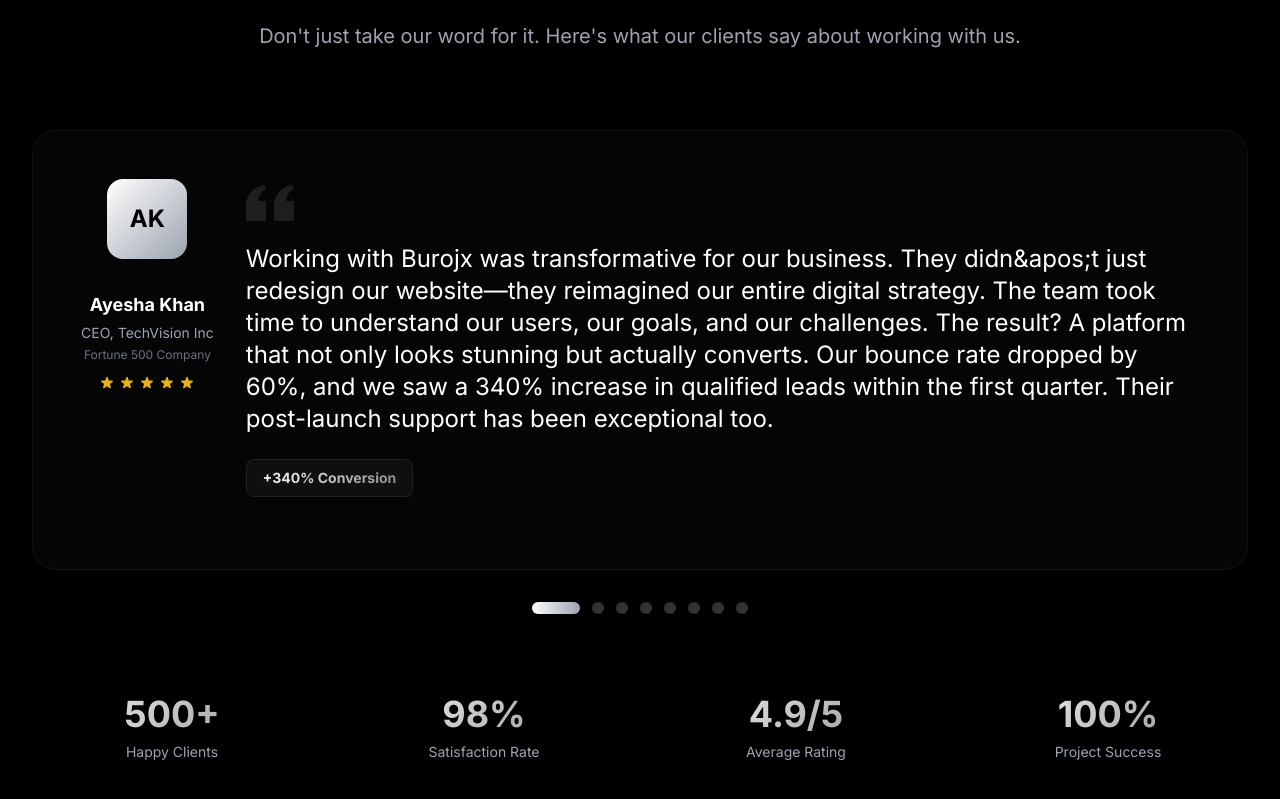
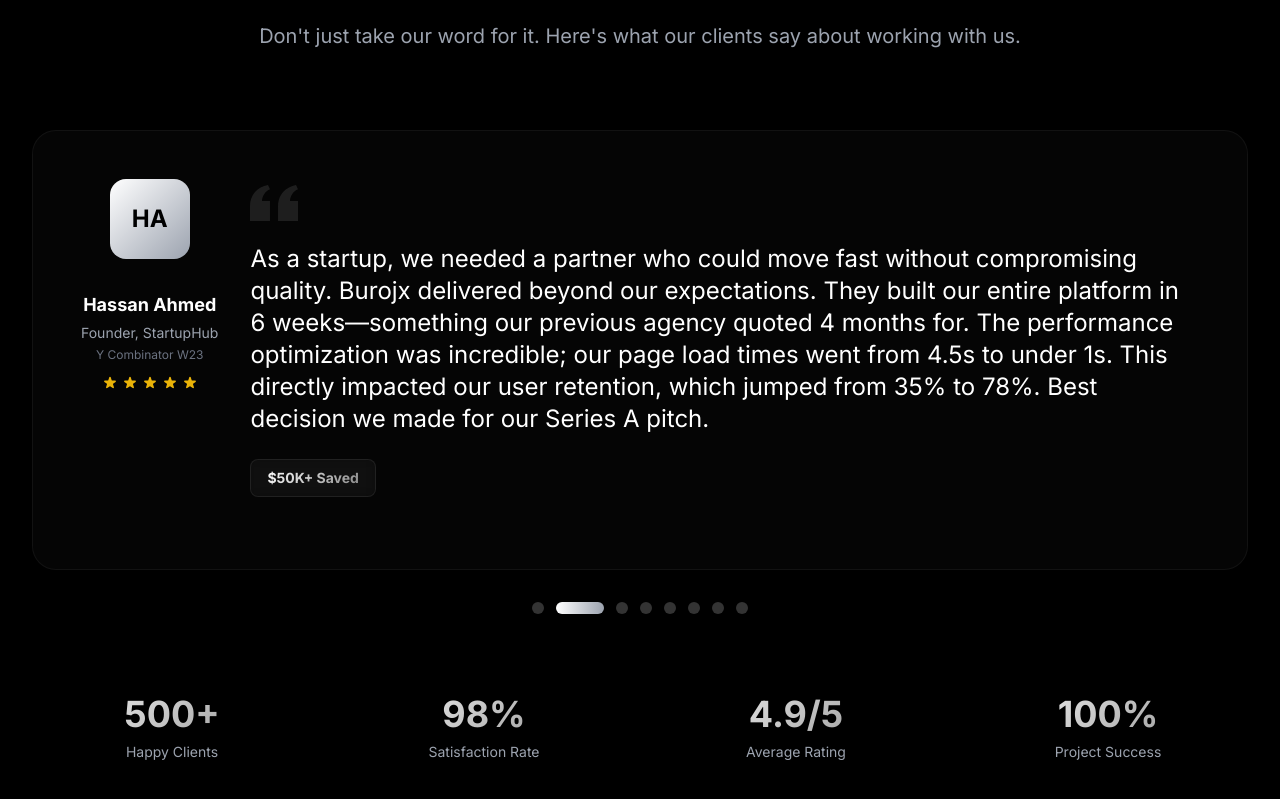
Before and after one commit to MavCodeAI/burojx711, a Next.js app: page / in a window 1280 px wide. Shown: the part 4276-5075 px from the top of the page. Built offline with nearby package versions, Linux system fonts and the light colour scheme.

Commit message:
Add auto-changing testimonials with pause on hover and manual control

```diff
--- a/components/home/Testimonials.tsx
+++ b/components/home/Testimonials.tsx
@@ -1,10 +1,11 @@
 'use client';
 
 import { motion } from 'framer-motion';
-import { useState } from 'react';
+import { useState, useEffect } from 'react';
 
 const Testimonials = () => {
   const [activeIndex, setActiveIndex] = useState(0);
+  const [isPaused, setIsPaused] = useState(false);
 
   const testimonials = [
     {
@@ -81,6 +82,26 @@ const Testimonials = () => {
     }
   ];
 
+  // Auto-slide functionality
+  useEffect(() => {
+    if (isPaused) return;
+
+    const interval = setInterval(() => {
+      setActiveIndex((prevIndex) =>
+        prevIndex === testimonials.length - 1 ? 0 : prevIndex + 1
+      );
+    }, 5000); // Change every 5 seconds
+
+    return () => clearInterval(interval);
+  }, [isPaused, testimonials.length]);
+
+  const handleDotClick = (index: number) => {
+    setActiveIndex(index);
+    setIsPaused(true); // Pause auto-slide when user clicks
+    // Resume auto-slide after 10 seconds
+    setTimeout(() => setIsPaused(false), 10000);
+  };
+
   return (
     <section className="relative py-24 md:py-32 overflow-hidden">
       <div className="max-w-7xl mx-auto px-6 lg:px-8">
@@ -110,7 +131,9 @@ const Testimonials = () => {
           initial={{ opacity: 0, y: 20 }}
           animate={{ opacity: 1, y: 0 }}
           transition={{ duration: 0.5 }}
-          className="glass-effect rounded-3xl p-8 md:p-12 border border-white/10 mb-8"
+          className="glass-effect rounded-3xl p-8 md:p-12 border border-white/10 mb-8 cursor-pointer"
+          onMouseEnter={() => setIsPaused(true)}
+          onMouseLeave={() => setIsPaused(false)}
         >
           <div className="flex flex-col lg:flex-row gap-8 items-start">
             {/* Avatar & Info */}
@@ -154,7 +177,7 @@ const Testimonials = () => {
           {testimonials.map((_, index) => (
             <button
               key={index}
-              onClick={() => setActiveIndex(index)}
+              onClick={() => handleDotClick(index)}
               className={`transition-all ${
                 index === activeIndex
                   ? 'w-12 h-3 bg-gradient-to-r from-white to-gray-400'
```
